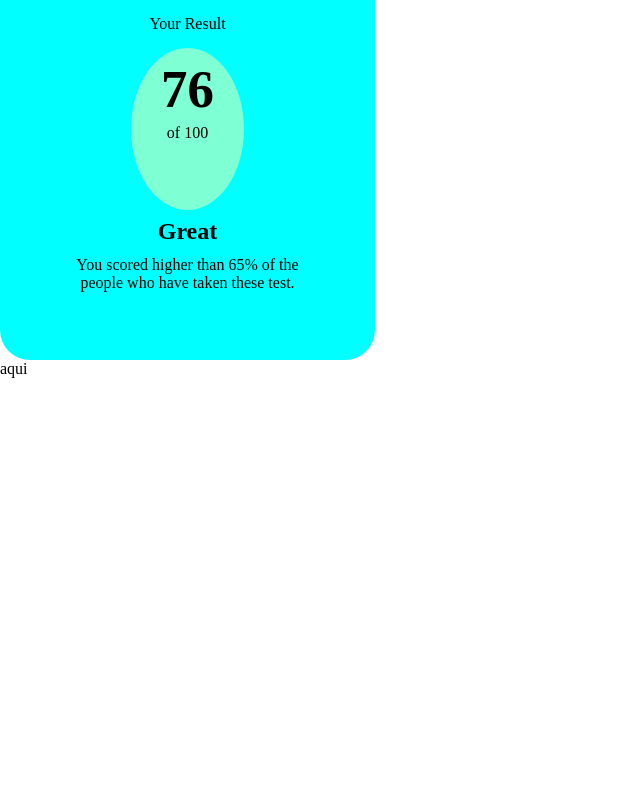
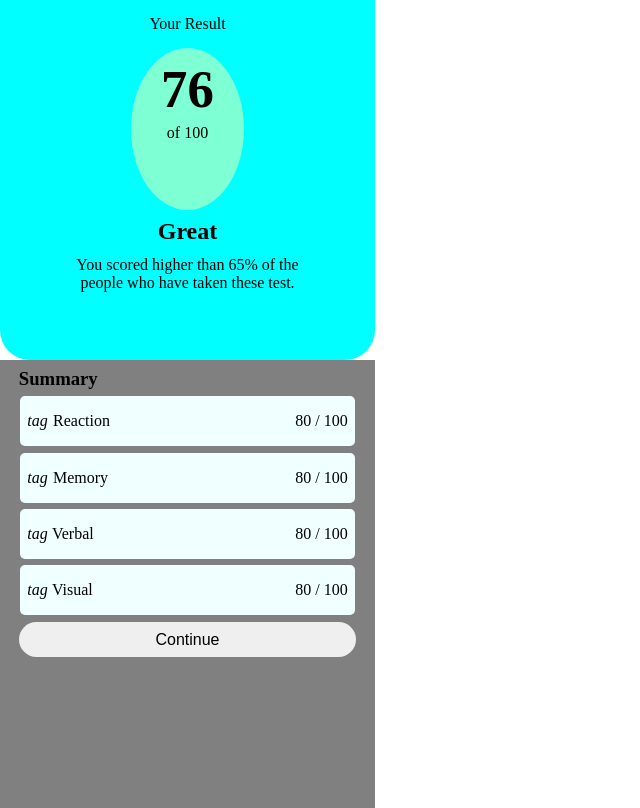
Before and after one commit to JorgeDeAquino/resumo-de-resultado-vue, a Vue app: page / in a window 1280 px wide. Shown: the whole page, without its empty margins (0-640 px from the left). Built offline with nearby package versions, Linux system fonts and the light colour scheme.

Commit message:
ajuste de estrutura basica

```diff
--- /dev/null
+++ b/src/components/Summary/Summary.scss
@@ -0,0 +1,48 @@
+@import '../../styles/variables.scss';
+
+.summary_container {
+    height: 55vh;
+    background-color: grey;
+    padding: 2% 5% 0 5%;
+
+    h3 {
+        margin: 0 0 2% 0;
+    }
+
+    .summary_category_container {
+        display: flex;
+        flex-direction: column;
+        align-items: center;
+        list-style: none;
+        margin: 0 0 2% 0;
+        gap: .4rem;
+        padding: 0;
+        width: 100%;
+
+        .summary_category_item {
+            width: 95%;
+            display: flex;
+            background-color: azure;
+            border-radius: 5px;
+            align-items: center;
+            padding: 0 2%;
+            justify-content: space-between;
+
+            p {
+
+
+                i {
+                    margin-right: 7%;
+                }
+            }
+        }
+
+    }
+    button {
+        width: 100%;
+        padding: 2.5%;
+        border-radius: 20px;
+        border: none;
+        font-size: 1rem;
+    }
+}
--- a/src/components/Summary/Summary.vue
+++ b/src/components/Summary/Summary.vue
@@ -1,6 +1,25 @@
 <template>
-    <div>
-        aqui
+    <div class="summary_container">
+        <h3>Summary</h3>
+        <ul class="summary_category_container">
+            <li class="summary_category_item">
+                <p><i>tag</i>Reaction</p>
+                <p><span>80</span> / 100</p>
+            </li>
+            <li class="summary_category_item">
+                <p><i>tag</i>Memory</p>
+                <p><span>80</span> / 100</p>
+            </li>
+            <li class="summary_category_item">
+                <p><i>tag</i>Verbal</p>
+                <p><span>80</span> / 100</p>
+            </li>
+            <li class="summary_category_item">
+                <p><i>tag</i>Visual</p>
+                <p><span>80</span> / 100</p>
+            </li>
+        </ul>
+        <button>Continue</button>
     </div>
   </template>
 
@@ -10,6 +29,6 @@
   }
   </script>
 
-  <style scoped lang="scss">
+  <style scoped src="./Summary.scss" lang="scss">
 
   </style>
```
